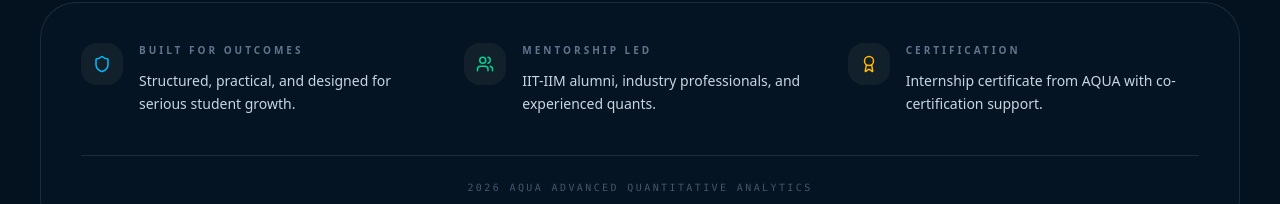
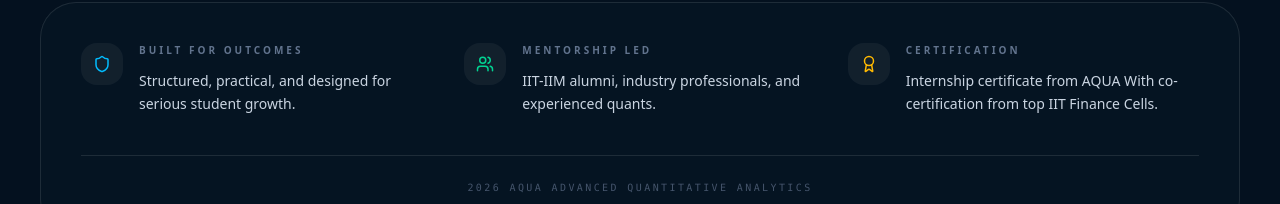
Before and after one commit to Krish-2512/AquaQuant, a Next.js app: page /cohort in a window 1280 px wide. Shown: the part 3565-3769 px from the top of the page. Built offline with nearby package versions, Linux system fonts and the light colour scheme; no server answers.

Commit message:
updated cohort_page

```diff
--- a/app/cohort/page.js
+++ b/app/cohort/page.js
@@ -628,7 +628,7 @@
                     Certification
                   </p>
                   <p className="mt-3 text-sm leading-relaxed text-slate-300">
-                    Internship certificate from AQUA with co-certification support.
+                    Internship certificate from AQUA With co-certification from top IIT Finance Cells.
                   </p>
                 </div>
               </div>
```
